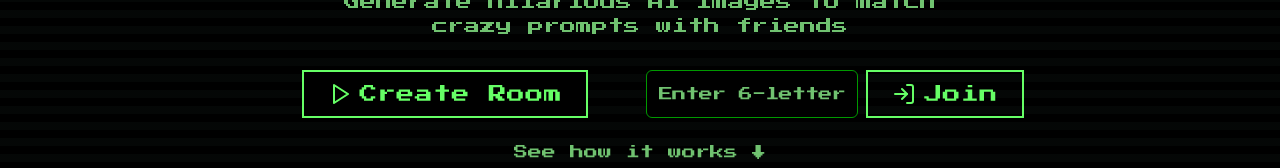
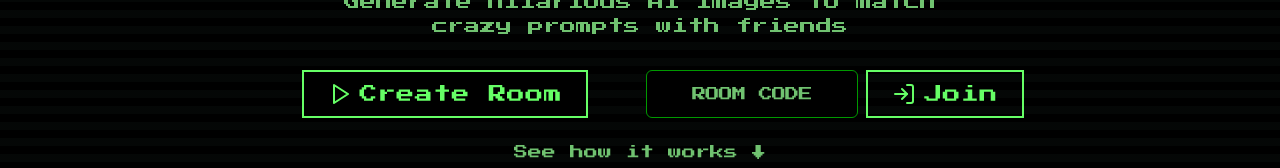
Before and after one commit to nmogil/visionary-ui-mock, a React (Vite) app: page / in a window 1280 px wide. Shown: the part 415-583 px from the top of the page. Built offline with nearby package versions, Linux system fonts and the light colour scheme.

Commit message:
Update placeholder text
Change placeholder text for the room code input to "ROOM CODE".

```diff
--- a/src/components/landing/JoinRoomForm.tsx
+++ b/src/components/landing/JoinRoomForm.tsx
@@ -48,7 +48,7 @@ export const JoinRoomForm = () => {
       >
         <Input
           aria-label="Room code"
-          placeholder="Enter 6-letter code"
+          placeholder="ROOM CODE"
           value={code}
           maxLength={6}
           onChange={(e) => {
```
